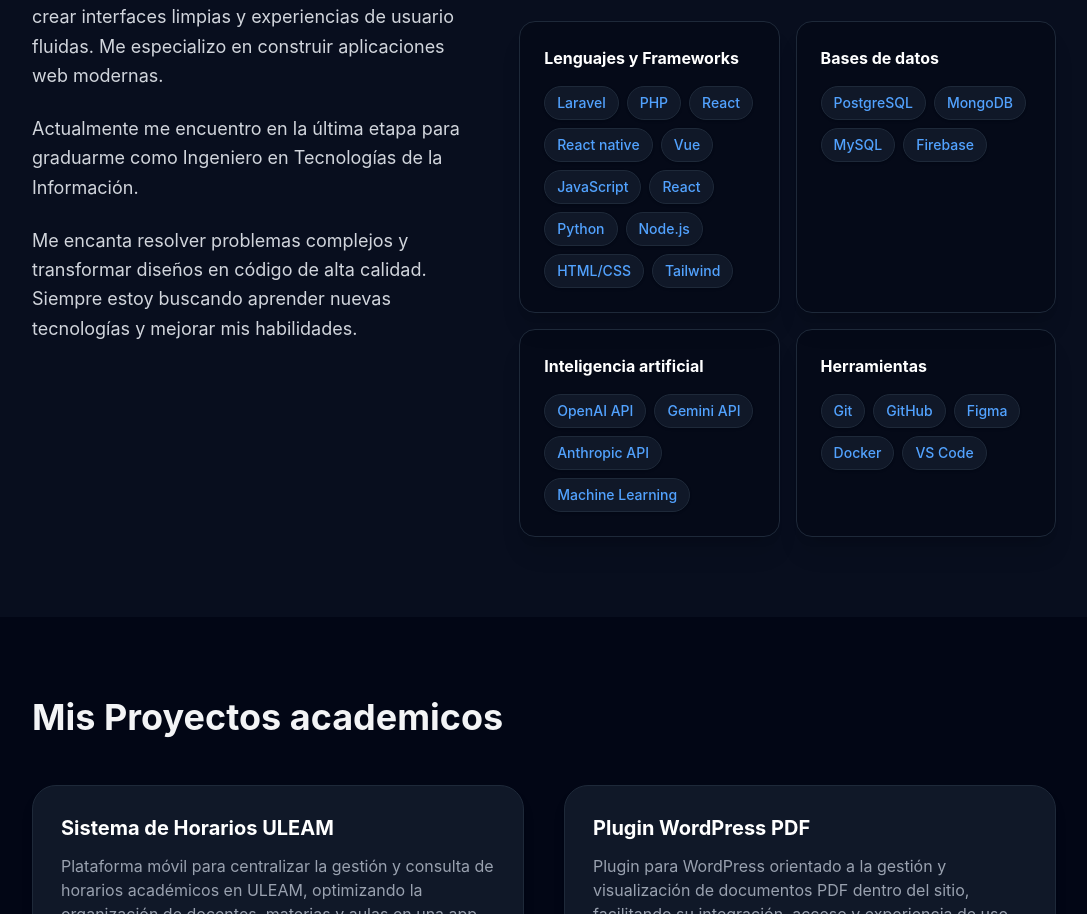
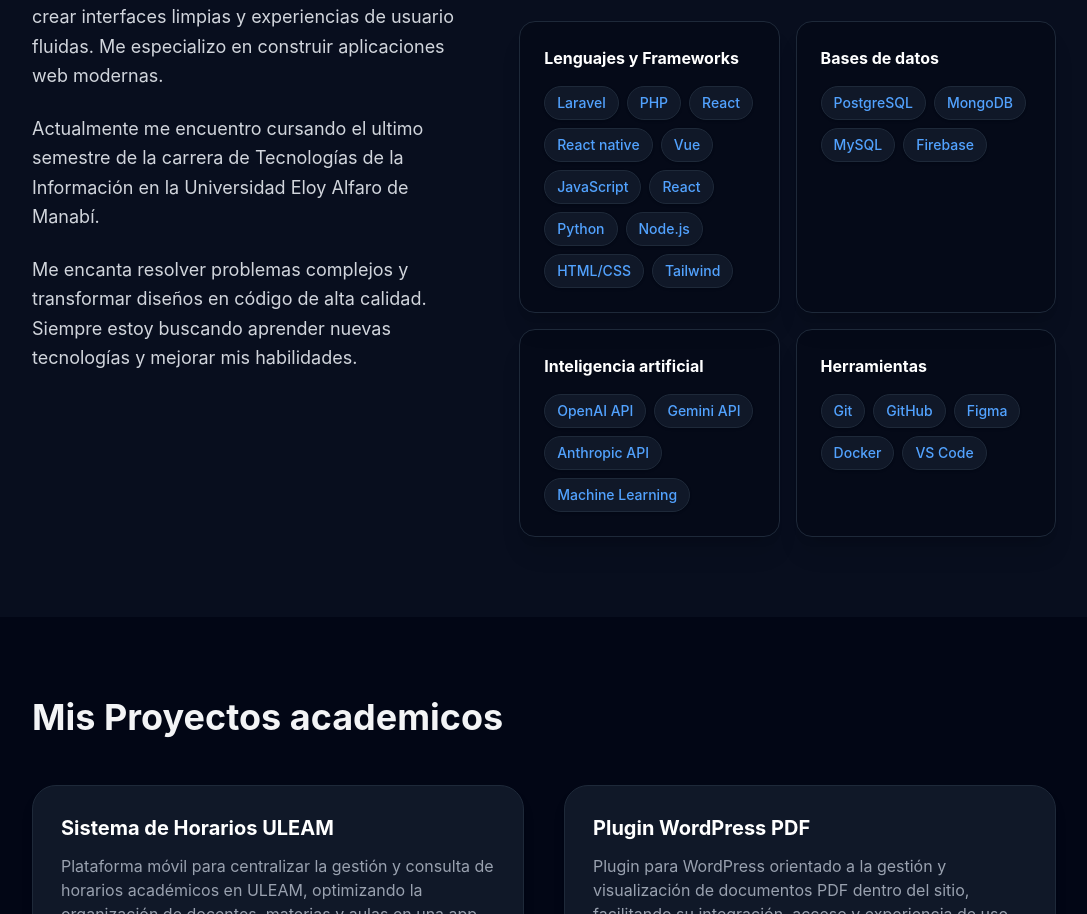
Before and after one commit to JostynD/mi-portafolio, a React (Vite) app: page / in a window 1280 px wide. Shown: the part 987-1901 px from the top of the page, without its empty margins (96-1183 px from the left). Built offline with nearby package versions, Linux system fonts and the light colour scheme.

Commit message:
Links en contactos

```diff
--- a/src/components/Contacto.jsx
+++ b/src/components/Contacto.jsx
@@ -19,9 +19,9 @@ function Contacto() {
         </a>
 
         <div className="mt-12 flex gap-8 text-gray-500">
-          <a href="https://github.com/JostynD" className="transition-all hover:scale-110 hover:text-white"><FaGithub size={32} /></a>
-          <a href="#" className="transition-all hover:scale-110 hover:text-blue-400"><FaLinkedin size={32} /></a>
-          <a href="#" className="transition-all hover:scale-110 hover:text-white"><Mail size={32} /></a>
+          <a href="https://github.com/JostynD" target="_blank" rel="noreferrer" className="transition-all hover:scale-110 hover:text-white"><FaGithub size={32} /></a>
+          <a href="https://www.linkedin.com/in/jostynmuentesroca/" target="_blank" rel="noreferrer" className="transition-all hover:scale-110 hover:text-blue-400"><FaLinkedin size={32} /></a>
+          <a href="mailto:jostynroca2@gmail.com" className="transition-all hover:scale-110 hover:text-white "><Mail size={32} /></a>
         </div>
         <p className="mt-10 text-sm text-gray-600">Diseñado y construido con React & Tailwind</p>
       </div>
--- a/src/components/Presentacion.jsx
+++ b/src/components/Presentacion.jsx
@@ -22,7 +22,7 @@ function Presentacion() {
                             Me especializo en construir aplicaciones web modernas.
                         </p>
                         <p>
-                            Actualmente me encuentro en la última etapa para graduarme como Ingeniero en Tecnologías de la Información.
+                            Actualmente me encuentro cursando el ultimo semestre de la carrera de Tecnologías de la Información en la Universidad Eloy Alfaro de Manabí.
                         </p>
                         <p>
                             Me encanta resolver problemas complejos y transformar diseños en código de alta calidad.
```
